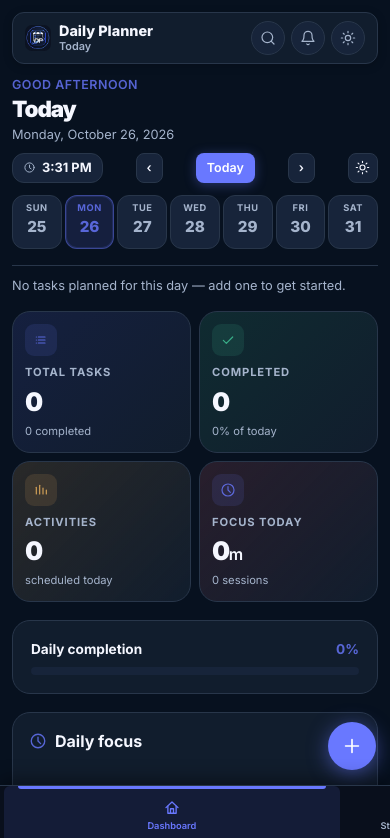
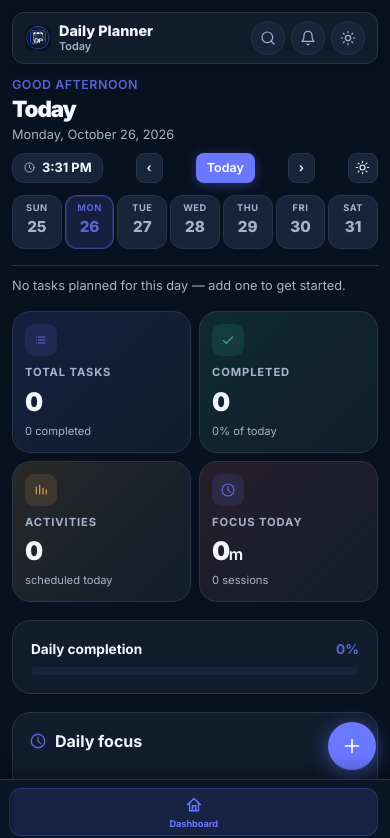
Before and after one commit to ximixed/dailyplanner, a React (Vite) app: page / in a window 390 px wide. Shown: the top 838 px of the page. Built offline with nearby package versions, Linux system fonts and the light colour scheme.

Commit message:
Polish mobile bottom navigation bar with capsule tabs and category dividers

```diff
--- a/src/styles.css
+++ b/src/styles.css
@@ -1439,82 +1439,130 @@ h2 .count { font-size: 0.82rem; color: var(--muted); font-weight: 600; backgroun
     overflow: visible;
   }
 
-  /* Fixed bottom bar */
+  /* ── Mobile bottom navigation bar ── */
   .sidebar {
     position: fixed;
     bottom: 0; left: 0; right: 0;
     top: auto;
     width: 100%;
-    height: 58px;
+    height: 64px;
     z-index: 200;
     display: flex;
     flex-direction: row;
-    align-items: stretch;
+    align-items: center;
     padding: 0;
     gap: 0;
     border-right: none;
     border-top: 1px solid var(--line);
-    background: var(--sidebar-bg);
-    box-shadow: 0 -4px 20px rgba(0, 0, 0, 0.45);
+    background: rgba(11, 22, 38, 0.94);
+    backdrop-filter: blur(16px);
+    -webkit-backdrop-filter: blur(16px);
+    box-shadow: 0 -4px 24px rgba(0, 0, 0, 0.45);
     padding-bottom: env(safe-area-inset-bottom, 0px);
     box-sizing: content-box;
   }
 
-  /* Hide brand, section labels, stats, footer on mobile bottom bar */
-  .brand         { display: none; }
-  .nav-section-label { display: none; }
-  .sidebar-stats { display: none; }
-  .sidebar-footer { display: none; }
-
-  /* Nav becomes a horizontal scrollable row */
+  /* Hide desktop-only sidebar headers, stats, and footer on mobile */
+  .brand             { display: none !important; }
+  .nav-section-label { display: none !important; }
+  .sidebar-stats     { display: none !important; }
+  .sidebar-footer    { display: none !important; }
+
+  /* Smooth horizontal scroll row with edge masks */
   .side-nav {
     display: flex;
     flex-direction: row;
+    align-items: center;
     flex: 1;
+    height: 100%;
     overflow-x: auto;
     overflow-y: hidden;
-    gap: 0;
-    padding: 0 4px;
+    gap: 6px;
+    padding: 0 12px;
     scrollbar-width: none;
     -ms-overflow-style: none;
-    align-items: stretch;
     -webkit-overflow-scrolling: touch;
+    scroll-snap-type: x proximity;
+    scroll-padding: 0 12px;
+    mask-image: linear-gradient(to right, transparent 0, black 16px, black calc(100% - 16px), transparent 100%);
+    -webkit-mask-image: linear-gradient(to right, transparent 0, black 16px, black calc(100% - 16px), transparent 100%);
   }
   .side-nav::-webkit-scrollbar { display: none; }
 
+  /* Logical category sections with subtle dividers */
   .side-nav > div {
     display: flex;
     flex-direction: row;
+    align-items: center;
+    gap: 4px;
     flex-shrink: 0;
   }
-
+  .side-nav > div:not(:last-child)::after {
+    content: '';
+    width: 1px;
+    height: 22px;
+    background: var(--line);
+    opacity: 0.6;
+    margin: 0 6px 0 2px;
+    flex-shrink: 0;
+    border-radius: 1px;
+  }
+
+  /* Clean, comfortable navigation tabs */
   .nav-item {
     flex: 0 0 auto;
     flex-direction: column;
     align-items: center;
     justify-content: center;
-    gap: 2px;
+    gap: 3px;
     padding: 6px 12px;
-    font-size: 0.64rem;
+    font-size: 0.68rem;
     font-weight: 600;
+    letter-spacing: -0.01em;
     white-space: nowrap;
-    border-radius: 6px;
-    border: none;
-    min-width: 62px;
-    height: 100%;
+    border-radius: 12px;
+    border: 1px solid transparent;
+    min-width: 66px;
+    height: 48px;
     text-align: center;
     color: var(--muted);
     position: relative;
     user-select: none;
     -webkit-tap-highlight-color: transparent;
-  }
-  .nav-item:hover   { background: rgba(105,120,255,0.08); color: var(--ink); }
-  .nav-item.active  { color: var(--accent); background: rgba(105,120,255,0.12); }
-  .nav-item .nav-icon { width: 19px; height: 19px; opacity: 1; }
+    transition: all 0.16s ease;
+    scroll-snap-align: center;
+  }
+  .nav-item:hover {
+    background: rgba(105, 120, 255, 0.08);
+    color: var(--ink);
+  }
+  .nav-item.active {
+    color: var(--accent);
+    background: rgba(105, 120, 255, 0.14);
+    border-color: rgba(105, 120, 255, 0.28);
+    font-weight: 700;
+  }
+  .nav-item.active::before {
+    display: none;
+  }
+  .nav-item .nav-icon {
+    width: 19px;
+    height: 19px;
+    display: flex;
+    align-items: center;
+    justify-content: center;
+    opacity: 1;
+    color: inherit;
+    transition: transform 0.16s ease;
+  }
+  .nav-item.active .nav-icon {
+    transform: scale(1.08);
+    color: var(--accent);
+  }
   .nav-item .nav-badge {
     position: absolute;
-    top: 4px;
-    right: 8px;
+    top: 3px;
+    right: 6px;
     font-size: 0.58rem;
     padding: 1px 5px;
     min-width: 14px;
@@ -1523,14 +1571,8 @@ h2 .count { font-size: 0.82rem; color: var(--muted); font-weight: 600; backgroun
     border-radius: 999px;
     background: var(--danger);
     color: #fff;
-  }
-  .nav-item.active::before {
-    content: '';
-    position: absolute;
-    top: 0; left: 14px; right: 14px;
-    height: 3px;
-    background: var(--accent);
-    border-radius: 0 0 4px 4px;
+    font-weight: 800;
+    box-shadow: 0 2px 6px rgba(241, 109, 122, 0.45);
   }
 
   /* ── Mobile top bar ── */
@@ -2643,3 +2685,10 @@ input[type=search]::-webkit-search-cancel-button { accent-color: var(--accent);
 
 /* Light mode mobile elements */
 [data-theme="light"] .mobile-topbar { background: #FFFFFF; border-color: var(--line); }
+@media (max-width: 900px) {
+  [data-theme="light"] .sidebar {
+    background: rgba(255, 255, 255, 0.94);
+    border-top-color: var(--line);
+    box-shadow: 0 -4px 20px rgba(15, 28, 53, 0.08);
+  }
+}
```
